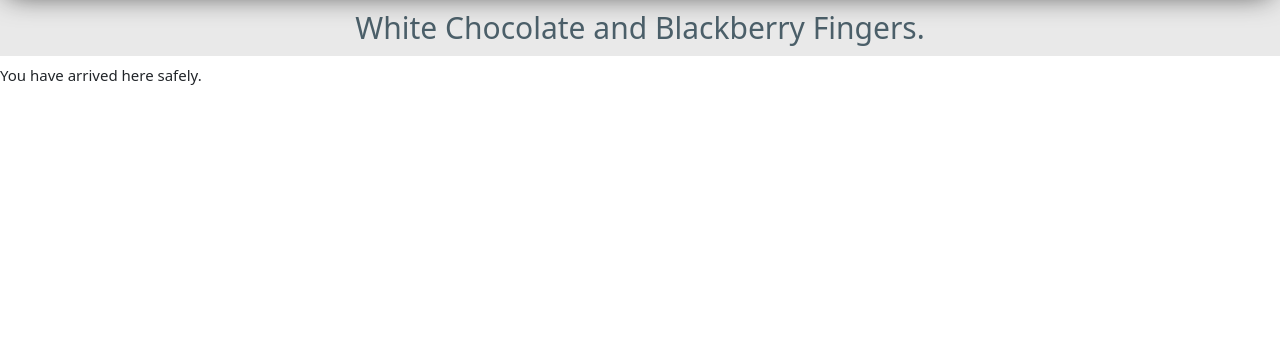
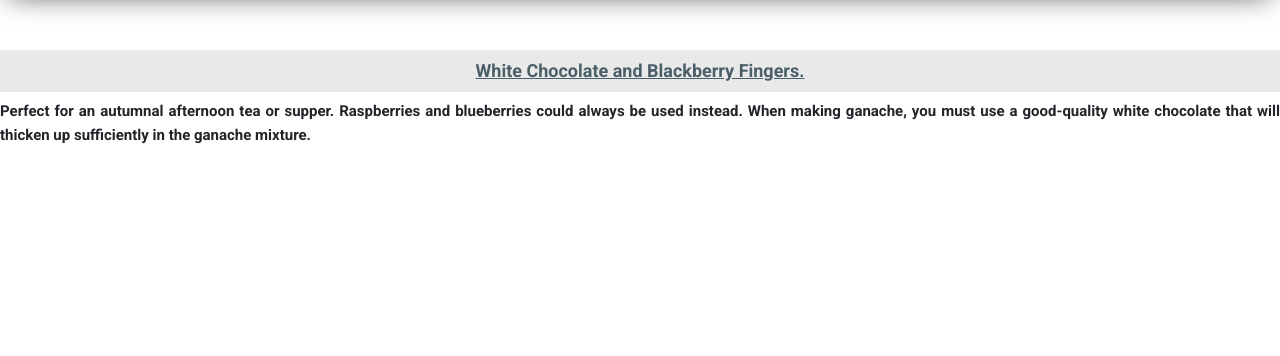
Before and after one commit to margaretalice/pears, a Flask app: page /autumn in a window 1280 px wide. Shown: the part 64-420 px from the top of the page. Run offline with Flask 2, Linux system fonts and the light colour scheme; some libraries are stand-ins or nearby versions.

Commit message:
. updated

```diff
--- a/static/css/style.css
+++ b/static/css/style.css
@@ -222,10 +222,21 @@
     color: #4b5f69;
     padding:10px;
     font-weight: 400;
+    font-size: large;
+    font-family: Roboto;
+    text-decoration: underline;
+    margin-top: 50px;
 }
 
 #leaf{
     box-shadow: 0 10px 20px rgba(0,0,0,0.19), 0 6px 6px rgba(0,0,0,0.23);
+}
+
+#tea{
+
+    text-align: justify;
+    line-height: 1.6;
+    font-family: Roboto;
 }
 
 
--- a/templates/autumn.html
+++ b/templates/autumn.html
@@ -1,7 +1,7 @@
 {% extends 'base.html' %}
 {% block content %}
 <h2 id="white">White Chocolate and Blackberry Fingers.</h2>
-<p>You have arrived here safely.</p>
+<p id="tea">Perfect for an autumnal afternoon tea or supper. Raspberries and blueberries could always be used instead. When making ganache, you must use a good-quality white chocolate that will thicken up sufficiently in the ganache mixture.</p>
 
 
 
```
